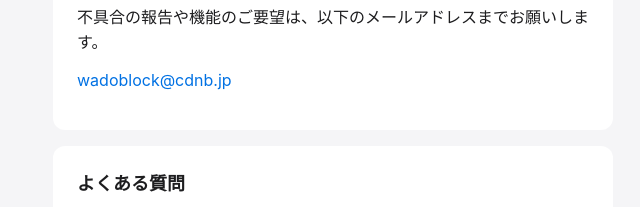
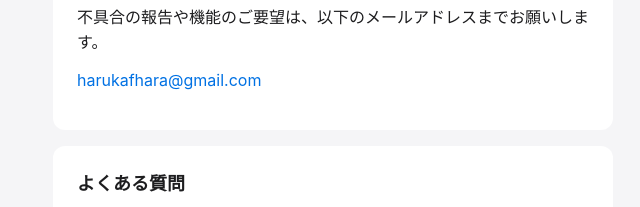
Before and after one commit to CDNB777/wadoblock-site, a plain HTML site: page index.html in a window 1280 px wide. Shown: the part 428-635 px from the top of the page, 307-947 px from the left. Drawn offline with Linux system fonts and the light colour scheme.

Commit message:
Update contact email

```diff
--- a/index.html
+++ b/index.html
@@ -33,7 +33,7 @@
         <div class="card">
             <h2>お問い合わせ</h2>
             <p>不具合の報告や機能のご要望は、以下のメールアドレスまでお願いします。</p>
-            <p><a href="mailto:wadoblock@cdnb.jp">wadoblock@cdnb.jp</a></p>
+            <p><a href="mailto:harukafhara@gmail.com">harukafhara@gmail.com</a></p>
         </div>
 
         <div class="card">
```
Also changed, not shown: privacy.html (+1 -1 lines).
